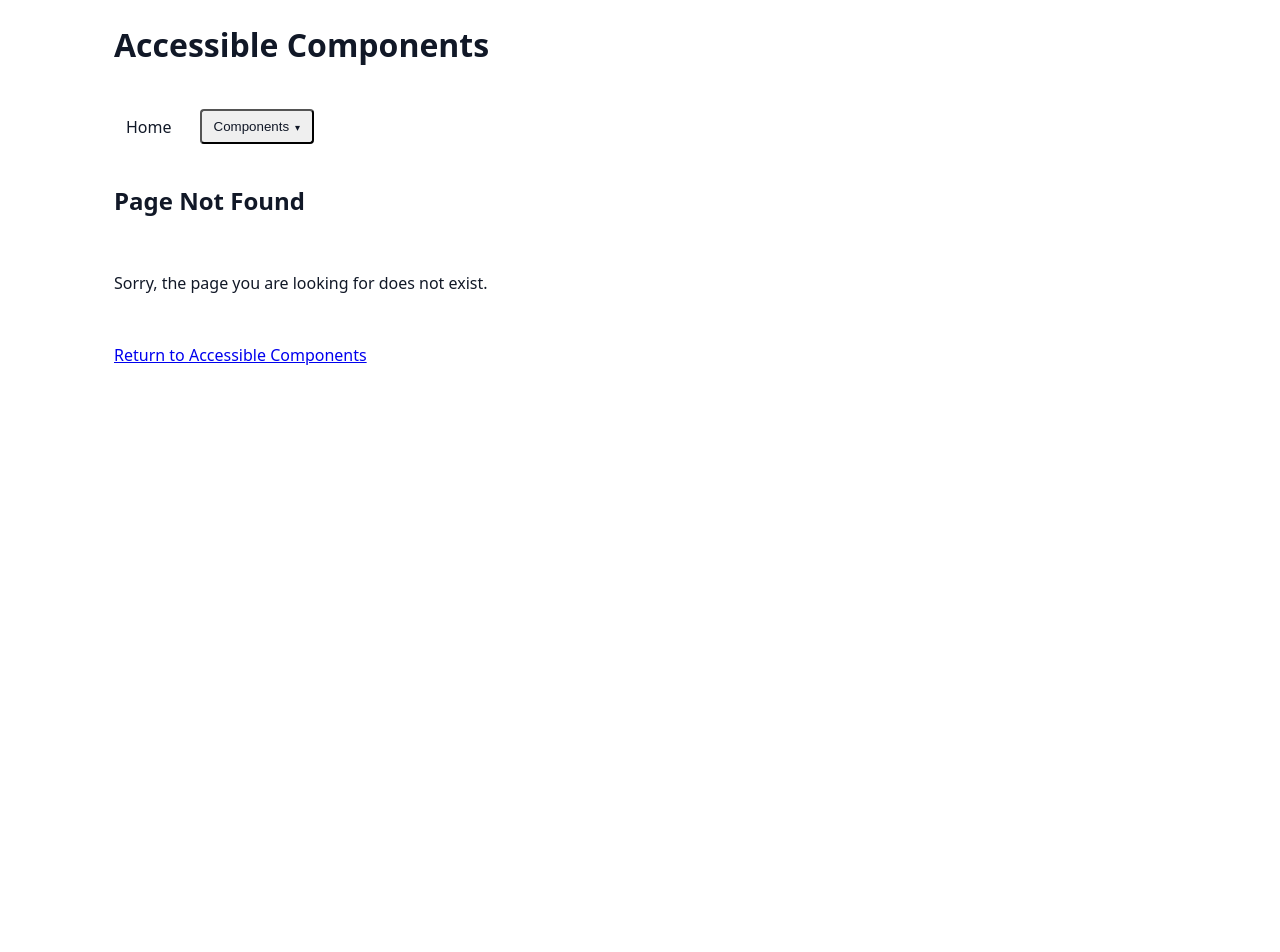
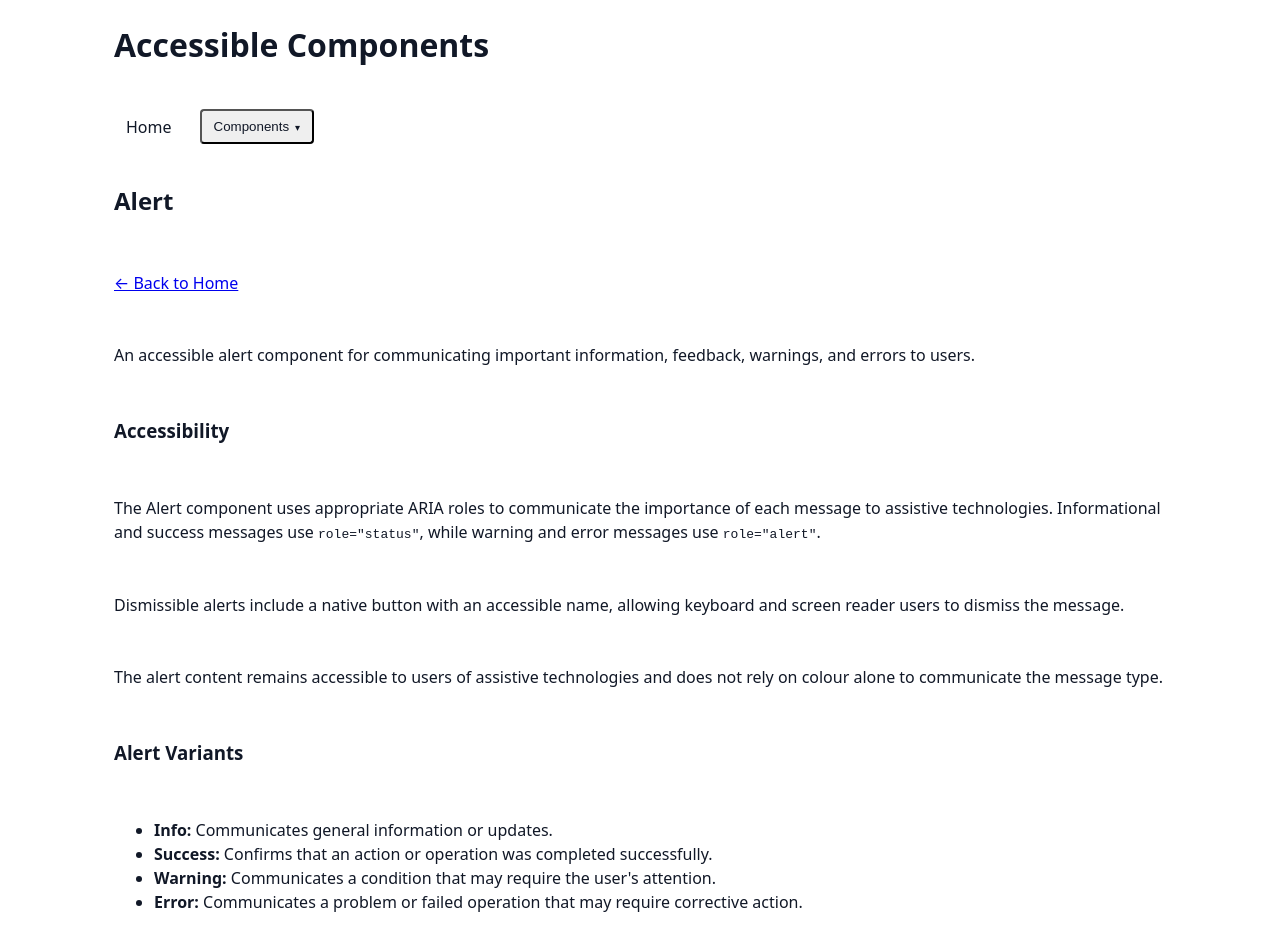
Before and after one commit to rpcorr/accessible-templates, a React (Vite) app: page /alert in a window 1280 px wide. Before the commit this address had no page. Shown: the top 952 px of the page. Before the commit the page ends 800 px from the top, so only its background shows below. Built offline with nearby package versions, Linux system fonts and the light colour scheme.

Commit message:
feat: add accessible Alert component

```diff
--- a/src/App.tsx
+++ b/src/App.tsx
@@ -13,6 +13,7 @@ import { TabsPage } from './pages/TabsPage';
 import { AccordionPage } from './pages/AccordionPage';
 import { BreadcrumbsPage } from './pages/BreadcrumbsPage';
 import { PaginationPage } from './pages/PaginiationPage';
+import { AlertPage } from './pages/AlertPage';
 
 import { NotFoundPage } from './pages/NotFoundPage';
 
@@ -41,6 +42,7 @@ function App() {
         <Route path="/tab" element={<TabsPage />} />
         <Route path="/breadcrumbs" element={<BreadcrumbsPage />} />
         <Route path="/pagination" element={<PaginationPage />} />
+        <Route path="/alert" element={<AlertPage />} />
 
         <Route path="*" element={<NotFoundPage />} />
       </Routes>
--- /dev/null
+++ b/src/components/Alert/Alert.module.css
@@ -0,0 +1,72 @@
+.alert {
+  display: flex;
+  align-items: flex-start;
+  justify-content: space-between;
+  gap: 1rem;
+  padding: 1rem;
+  border: 1px solid;
+  border-radius: 0.375rem;
+}
+
+.content {
+  flex: 1;
+}
+
+.title {
+  margin: 0 0 0.25rem;
+  font-size: 1rem;
+  font-weight: 600;
+}
+
+.message {
+  margin: 0;
+}
+
+.dismiss {
+  flex-shrink: 0;
+  display: inline-flex;
+  align-items: center;
+  justify-content: center;
+  width: 2rem;
+  height: 2rem;
+  padding: 0;
+  border: 0;
+  background: transparent;
+  border-radius: 0.25rem;
+  cursor: pointer;
+  font-size: 1.5rem;
+  line-height: 1;
+}
+
+.dismiss:hover {
+  background: rgb(0 0 0 / 0.08);
+}
+
+.dismiss:focus-visible {
+  outline: 3px solid currentColor;
+  outline-offset: 2px;
+}
+
+.info {
+  border-color: #0066cc;
+  background-color: #eaf3ff;
+  color: #003b73;
+}
+
+.success {
+  border-color: #187a3d;
+  background-color: #eaf7ee;
+  color: #0b4d26;
+}
+
+.warning {
+  border-color: #996c00;
+  background-color: #fff8e1;
+  color: #5c4100;
+}
+
+.error {
+  border-color: #b42318;
+  background-color: #fff0ee;
+  color: #7a1a12;
+}
--- /dev/null
+++ b/src/components/Alert/Alert.tsx
@@ -0,0 +1,45 @@
+import type { ReactNode } from 'react';
+import styles from './Alert.module.css';
+
+export type AlertVariant = 'info' | 'success' | 'warning' | 'error';
+
+interface AlertProps {
+  variant?: AlertVariant;
+  title?: string;
+  children: ReactNode;
+  dismissible?: boolean;
+  onDismiss?: () => void;
+}
+
+const Alert = ({
+  variant = 'info',
+  title,
+  children,
+  dismissible = false,
+  onDismiss,
+}: AlertProps) => {
+  const role =
+    variant === 'error' || variant === 'warning' ? 'alert' : 'status';
+
+  return (
+    <div className={`${styles.alert} ${styles[variant]}`} role={role}>
+      <div className={styles.content}>
+        {title && <h2 className={styles.title}>{title}</h2>}
+        <div className={styles.message}>{children}</div>
+      </div>
+
+      {dismissible && (
+        <button
+          type="button"
+          className={styles.dismiss}
+          onClick={onDismiss}
+          aria-label="Dismiss alert"
+        >
+          <span aria-hidden="true">&times;</span>
+        </button>
+      )}
+    </div>
+  );
+};
+
+export default Alert;
--- /dev/null
+++ b/src/components/Alert/index.ts
@@ -0,0 +1,2 @@
+export { default as Alert } from './Alert';
+export type { AlertVariant } from './Alert';
--- a/src/data/navigationItems.ts
+++ b/src/data/navigationItems.ts
@@ -57,6 +57,12 @@ export const navigationItems: NavigationItem[] = [
         label: 'Pagination',
         href: '/pagination',
       },
+
+      {
+        id: 'alert',
+        label: 'Alert',
+        href: '/alert',
+      },
     ],
   },
 ];
--- /dev/null
+++ b/src/examples/Alert/AlertExamples.tsx
@@ -0,0 +1,52 @@
+import { Alert } from '../../components/Alert';
+
+export const AlertExamples = () => {
+  return (
+    <section>
+      <h4>Variants</h4>
+
+      <Alert variant="info">This is an informational alert.</Alert>
+
+      <Alert variant="success">
+        Your changes have been saved successfully.
+      </Alert>
+
+      <Alert variant="warning">Your session will expire soon.</Alert>
+
+      <Alert variant="error">
+        There was a problem processing your request.
+      </Alert>
+
+      <h4>With Titles</h4>
+
+      <Alert variant="info" title="Information">
+        Your profile has been updated.
+      </Alert>
+
+      <Alert variant="success" title="Success">
+        Your account has been created successfully.
+      </Alert>
+
+      <Alert variant="warning" title="Warning">
+        You have unsaved changes.
+      </Alert>
+
+      <Alert variant="error" title="Error">
+        We were unable to save your changes.
+      </Alert>
+
+      <h4>Dismissible</h4>
+
+      <Alert
+        variant="info"
+        title="Dismissible alert"
+        dismissible
+        onDismiss={() => alert('Alert dismissed')}
+      >
+        This alert can be dismissed by the user.
+      </Alert>
+    </section>
+  );
+};
+
+export default AlertExamples;
--- a/src/examples/index.tsx
+++ b/src/examples/index.tsx
@@ -7,3 +7,4 @@ export { TabsExamples } from './Tab/TabExamples';
 export { AccordionExamples } from './Accordion/AccordionExamples';
 export { BreadcrumbsExamples } from './Breadcrumbs/BreadcrumbsExamples';
 export { PaginationExamples } from './Pagination/PaginationExamples';
+export { AlertExamples } from './Alert/AlertExamples';
--- /dev/null
+++ b/src/pages/AlertPage.tsx
@@ -0,0 +1,80 @@
+import { PageLayout } from '../components/PageLayout/PageLayout';
+import { AlertExamples } from '../examples';
+
+export function AlertPage() {
+  return (
+    <PageLayout title="Alert">
+      <p>
+        An accessible alert component for communicating important information,
+        feedback, warnings, and errors to users.
+      </p>
+
+      <div className="stack">
+        <h3>Accessibility</h3>
+
+        <p>
+          The Alert component uses appropriate ARIA roles to communicate the
+          importance of each message to assistive technologies. Informational
+          and success messages use <code>role="status"</code>, while warning and
+          error messages use <code>role="alert"</code>.
+        </p>
+
+        <p>
+          Dismissible alerts include a native button with an accessible name,
+          allowing keyboard and screen reader users to dismiss the message.
+        </p>
+
+        <p>
+          The alert content remains accessible to users of assistive
+          technologies and does not rely on colour alone to communicate the
+          message type.
+        </p>
+
+        <h3>Alert Variants</h3>
+
+        <ul>
+          <li>
+            <strong>Info:</strong> Communicates general information or updates.
+          </li>
+          <li>
+            <strong>Success:</strong> Confirms that an action or operation was
+            completed successfully.
+          </li>
+          <li>
+            <strong>Warning:</strong> Communicates a condition that may require
+            the user's attention.
+          </li>
+          <li>
+            <strong>Error:</strong> Communicates a problem or failed operation
+            that may require corrective action.
+          </li>
+        </ul>
+
+        <h3>Keyboard Support</h3>
+
+        <ul>
+          <li>
+            <strong>Tab:</strong> Move focus to the dismiss button when an alert
+            is dismissible.
+          </li>
+          <li>
+            <strong>Shift + Tab:</strong> Move focus backward through focusable
+            elements.
+          </li>
+          <li>
+            <strong>Enter:</strong> Dismiss the alert when the dismiss button is
+            focused.
+          </li>
+          <li>
+            <strong>Space:</strong> Dismiss the alert when the dismiss button is
+            focused.
+          </li>
+        </ul>
+      </div>
+
+      <h3>Examples</h3>
+
+      <AlertExamples />
+    </PageLayout>
+  );
+}
```
